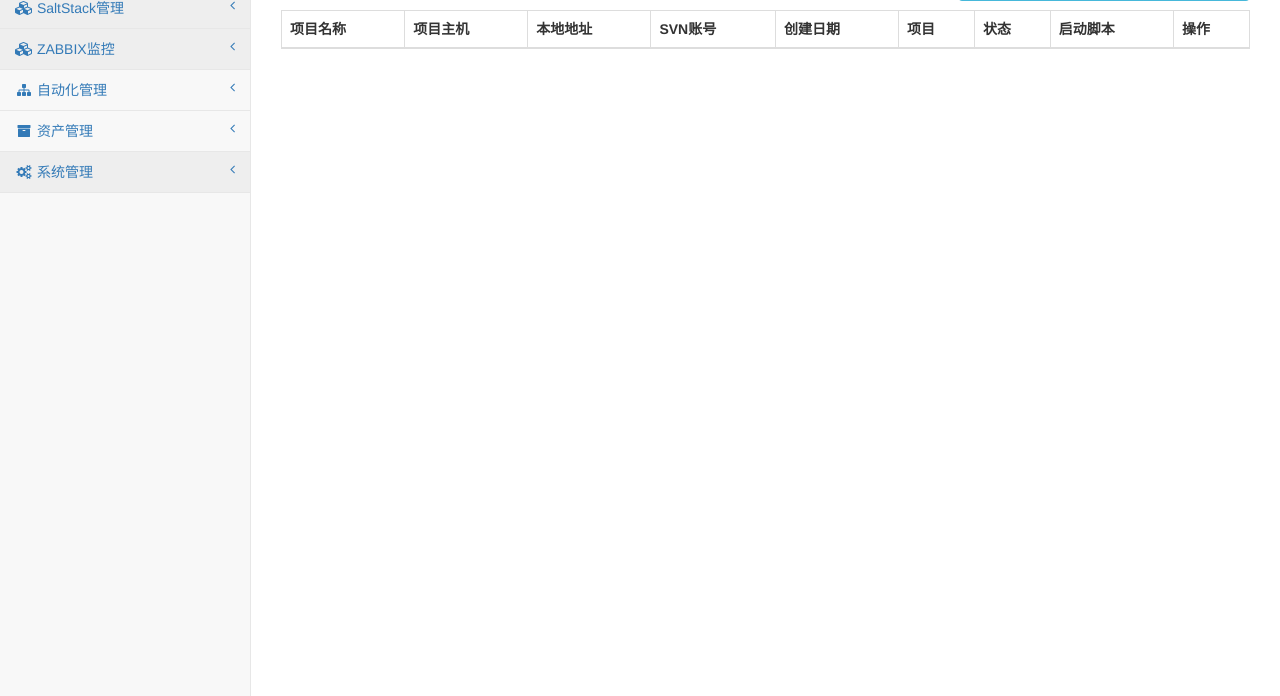
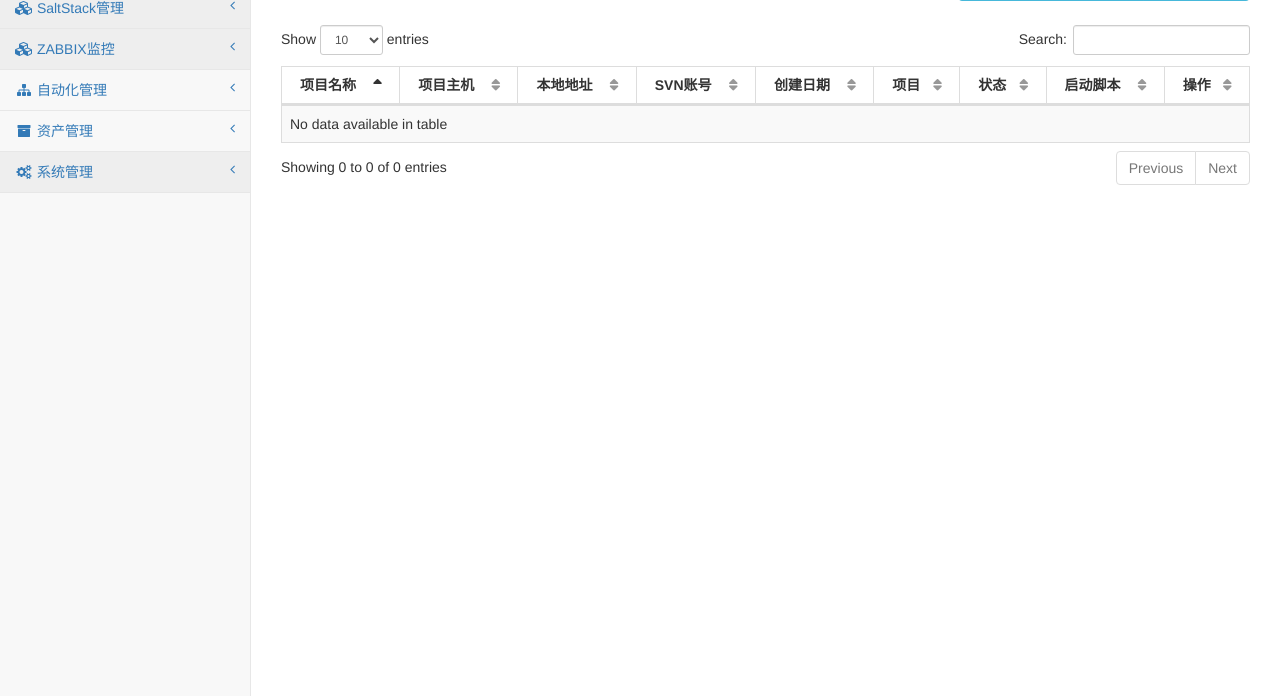
Before and after one commit to kbsonlong/SaltRuler, a Django app: template templates/saltstack/svn_deploy.html in a window 1280 px wide. Shown: the part 104-800 px from the top of the page. Run offline with Django 3.2, Linux system fonts and the light colour scheme; the template is opened without the code that fills it, so the values that code supplies are empty; parts of the project's set-up code (start-up, migrations or seed data) failed here and were passed over; some libraries are stand-ins or nearby versions.

```diff
--- a/ZABBIX/views.py
+++ b/ZABBIX/views.py
@@ -77,11 +77,13 @@ def graph(request):
         host_list=zapi.HostGet()
         if hostid:
             graph_list=zapi.GraphGet(hostid=hostid)
-        else:
-            graph_list=zapi.GraphGet()
+        # else:
+        #     graph_list=zapi.GraphGet()
     except Exception as e:
         error=str(e)
     return render(request, 'ZABBIX/graph.html', locals())
+
+
 @login_required
 def screen(request):
     return render(request, 'ZABBIX/screen.html', locals())
--- a/templates/ZABBIX/graph.html
+++ b/templates/ZABBIX/graph.html
@@ -63,6 +63,7 @@
 
 {% endblock %}
 {% block scripts %}
+    <script src="/static/js/jquery-1.8.3.min.js"  type="text/javascript"></script>
     <script>
         $(function(){
              $("#host").val("{{ hostid }}");
--- a/templates/base.html
+++ b/templates/base.html
@@ -30,6 +30,7 @@
     <!-- Custom Fonts -->
     <link href="{% static "bower_components/font-awesome/css/font-awesome.min.css" %}" rel="stylesheet" type="text/css">
     <script type="text/javascript"  src="{% static "js/uploadfile.js" %}"></script>
+    <script src="/static/js/jquery-1.8.3.min.js"  type="text/javascript"></script>
     <!-- HTML5 Shim and Respond.js IE8 support of HTML5 elements and media queries -->
     <!-- WARNING: Respond.js doesn't work if you view the page via file:// -->
     <!--[if lt IE 9]>
--- a/templates/saltstack/state.html
+++ b/templates/saltstack/state.html
@@ -42,7 +42,6 @@ document.getElementById("statev").value=document.getElementById("state").value;
                                 <div class="col-lg-12">
                                     <label style="color: green">State模块:</label>
                                     <div id="states"></div>
-{#                                    <input id="statev" class="text" size="25" value="{{ state }}">#}
                                     <select ondblclick="copyText()" id="state" size="8"  class="form-control" multiple="" name="state" style="background-color: black;color: green">
                                     {% for i in states %}
                                         <option>{{ i }}</option>
--- a/templates/saltstack/svn_deploy.html
+++ b/templates/saltstack/svn_deploy.html
@@ -23,9 +23,9 @@
     {% if error %}<div class="alert alert-danger"><a href="#" class="close" data-dismiss="alert">&times;</a>{{ error }}</div>{% endif %}
     {% if success %}<div class="alert alert-success"><a href="#" class="close" data-dismiss="alert">&times;</a>{{ success }}</div>{% endif %}
     <div class="row">
-        <div class="col-sm-12 col-md-12">
-            <div class="table-responsive">
-                <table class="table table-hover table-bordered table-striped">
+        <div class="panel-body">
+            <div class="dataTable_wrapper">
+                <table class="table table-striped table-bordered table-hover" id="dataTables-example">
                     <thead>
                         <tr>
                             <th>项目名称</th>
@@ -61,8 +61,9 @@
     }
 
     </script>
-                    {% for project in project_list %}
+
                         <tbody>
+                        {% for project in project_list %}
                             <tr>
                                 <td>{{ project.name }}</td>
                                 <td>{{ project.host }}</td>
@@ -96,8 +97,9 @@
                                     </div>
                                 </td>
                             </tr>
+                        {% endfor %}
                         </tbody>
-                    {% endfor %}
+
                 </table>
             </div>
         </div>
```
Also changed, not shown: templates/saltstack/saltstack.html (+0 -8 lines).
